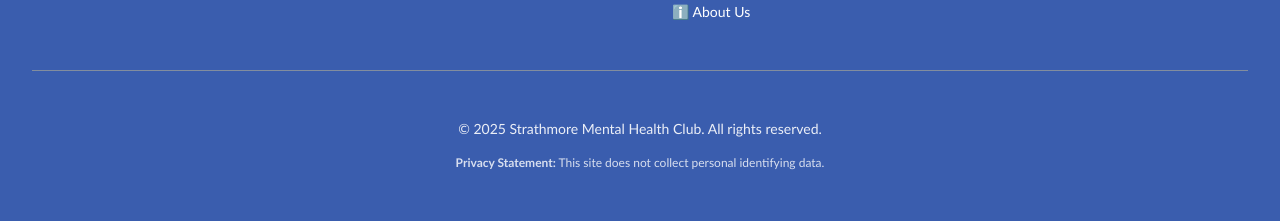
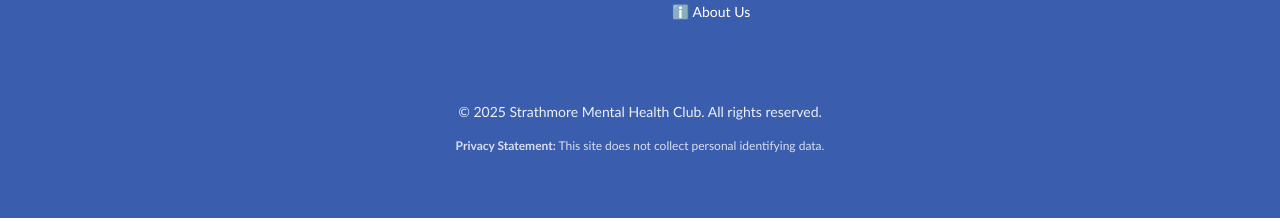
Before and after one commit to Mutarura/SU-Mental-Health-Club, a Next.js app: page / in a window 1280 px wide. Shown: the part 2842-3063 px from the top of the page. Built offline with nearby package versions, Linux system fonts and the light colour scheme; no server answers; the database is empty.

Commit message:
completionId: cgen-5b5afb2641f041ce987128f8ca9a90b7
cgen-5b5afb2641f041ce987128f8ca9a90b7

```diff
--- a/src/components/layout/Footer.tsx
+++ b/src/components/layout/Footer.tsx
@@ -107,7 +107,7 @@ export default function Footer() {
           </div>
         </div>
 
-        <div className="mt-12 pt-12 border-t border-su-gold/40">
+        <div className="mt-12 pt-8">
           <p className="text-center text-sm text-white/90">
             &copy; {new Date().getFullYear()} Strathmore Mental Health Club. All rights reserved.
           </p>
```
